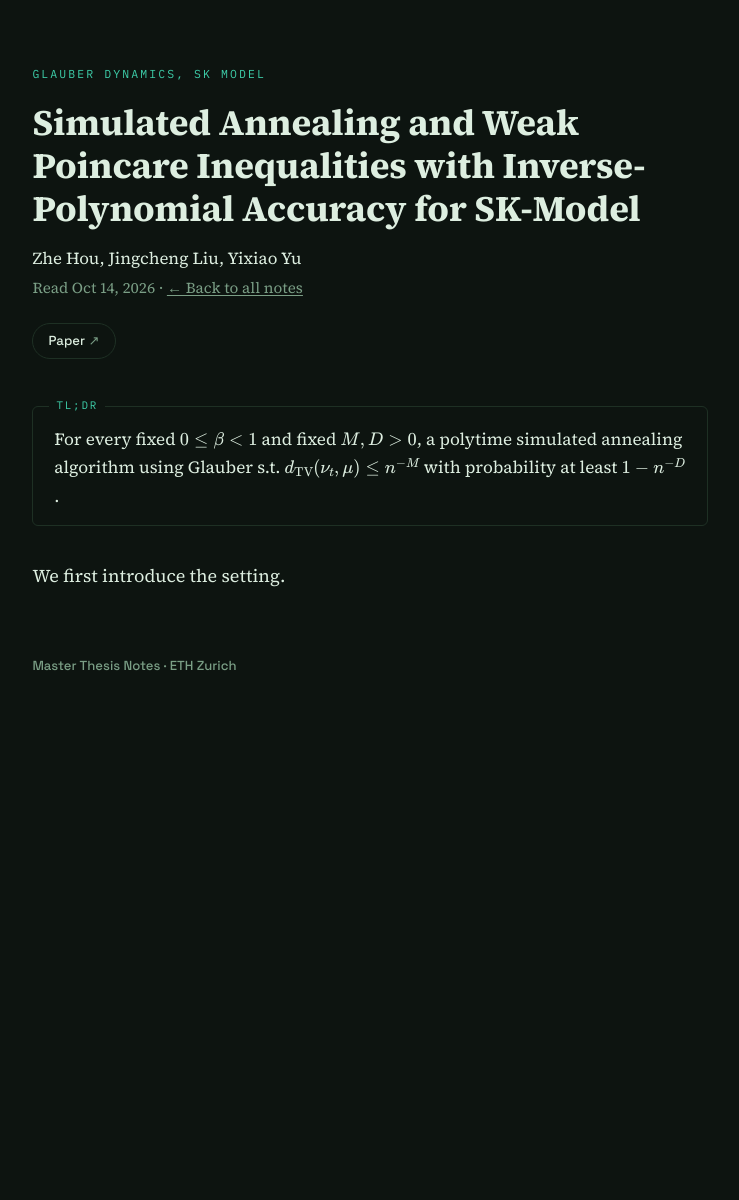
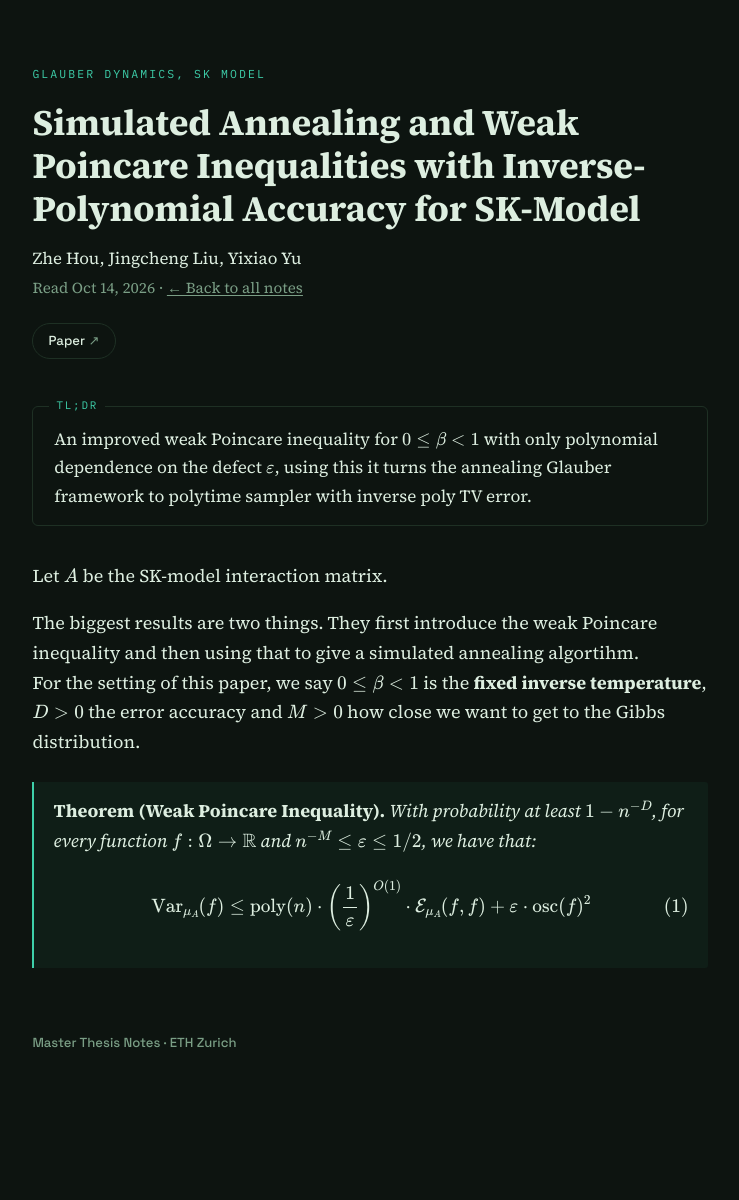
Before and after one commit to shmoshua/shmoshua.github.io, a Jekyll site: the page built from _posts/2026-10-14-annealed-glauber.html, in a window 1280 px wide. Shown: the whole page, without its empty margins (270-1009 px from the left). Built offline with Jekyll 4.4.1, drawn with Linux system fonts in a browser that asks for light colours; before the commit the page ends 900 px from its top, so only the background shows below that.

Commit message:
added post

```diff
--- a/_layouts/post.html
+++ b/_layouts/post.html
@@ -27,7 +27,10 @@
         dirchform: ['\\mathcal E_{#1} ( #2, #3)',3],
         wt: ['\\widetilde #1',1],
         eps: ['\\varepsilon'],
-        tv: ['d_{\\operatorname{TV}}']
+        tv: ['d_{\\operatorname{TV}}'],
+        Var: ['\\text{Var}'],
+        poly: ['\\operatorname{poly}']
+
       }
     },
     };
--- a/_posts/2026-10-14-annealed-glauber.html
+++ b/_posts/2026-10-14-annealed-glauber.html
@@ -10,8 +10,25 @@ paper: https://arxiv.org/pdf/2610.09882
 
 <div class="tldr">
   <p>
-    For every fixed $0\le \beta < 1$ and fixed $M,D> 0$, a polytime simulated annealing algorithm using Glauber s.t. $\tv(\nu_t, \mu)\le n^{-M}$ with probability at least $1-n^{-D}$.
+    An improved weak Poincare inequality for $0\le \beta < 1$ with only polynomial dependence on the defect $\eps$, using this it turns the annealing Glauber framework to  polytime sampler with inverse poly TV error.
   </p>
 </div>
+<p>
+    Let $A$ be the SK-model interaction matrix.
 
-We first introduce the setting.
+</p>
+
+The biggest results are two things. They first introduce the weak Poincare inequality and then using that to give a simulated annealing algortihm.
+
+<p> For the setting of this paper, we say $0\le \beta < 1$ is the <b>fixed inverse temperature</b>, $D>0$ the error accuracy and $M > 0$ how close we want to get to the Gibbs distribution.
+
+<div class="box theorem">
+  <div class="box-title">Theorem (Weak Poincare Inequality)</div>
+  <p class="statement">
+    With probability at least $1-n^{-D}$, for every function $f:\Omega \to \R$ and $n^{-M}\le \eps\le 1/2$, we have that:
+    $$
+        \Var_{\mu_A}(f)\le \poly(n)\cdot \left(\frac{1}{\eps}\right)^{O(1)}\cdot \dirchform{\mu_A}{f}{f}+\eps \cdot \text{osc}(f)^2
+    $$
+  </p>
+</div>
+</p>
```
Also changed, not shown: _models/sk.html (+6 -3 lines), _posts/2026-10-14-wpi-huang.html (added, +44 -0 lines).
